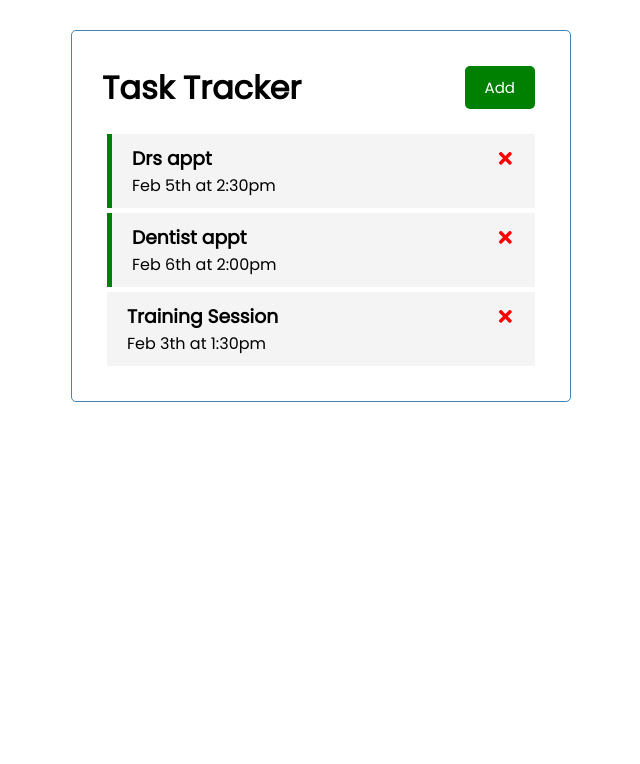
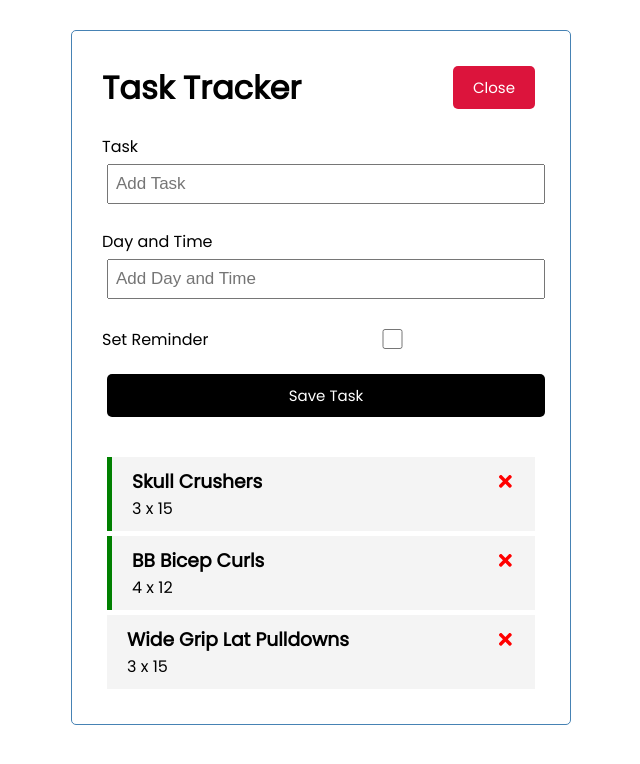
Before and after one commit to vcastle/react-task-tracker, a React (Create React App) app: page / in a window 1280 px wide. Both pictures are taken after a click on the button "Add". Shown: the top 764 px of the page, without its empty margins (319-959 px from the left). Built offline with nearby package versions, Linux system fonts and the light colour scheme.

Commit message:
finished add task functionality

```diff
--- a/src/App.js
+++ b/src/App.js
@@ -1,28 +1,38 @@
 import { useState } from "react";
 import Header from "./components/Header";
 import Tasks from "./components/Tasks";
+import AddTask from "./components/AddTask";
 
 function App() {
+  const [showAddTask, setShowAddTask] = useState(false)
   const [tasks, setTasks] = useState([
     {
       id: 1,
-      text: "Drs appt",
-      day: "Feb 5th at 2:30pm",
+      text: "Skull Crushers",
+      day: "3 x 15",
       reminder: true,
     },
     {
       id: 2,
-      text: "Dentist appt",
-      day: "Feb 6th at 2:00pm",
+      text: "BB Bicep Curls",
+      day: "4 x 12",
       reminder: true,
     },
     {
       id: 3,
-      text: "Training Session",
-      day: "Feb 3th at 1:30pm",
+      text: "Wide Grip Lat Pulldowns",
+      day: "3 x 15",
       reminder: false,
     },
   ]);
+
+  // Add Task
+  const addTask = (task) => {
+    const id = Math.floor(Math.random() * 10000) + 1;
+    const newTask = { id, ...task };
+
+    setTasks([...tasks, newTask]);
+  }
 
   // Delete Task
   const deleteTask = (id) => {
@@ -39,7 +49,12 @@
 
   return (
     <div className="container">
-      <Header />
+      <Header
+        onAdd={() => setShowAddTask(!showAddTask)}
+        showAdd={showAddTask}/>
+
+      {showAddTask && <AddTask onAdd={addTask}/>}
+
       {tasks.length > 0 ?
         <Tasks
           tasks={tasks}
--- /dev/null
+++ b/src/components/AddTask.js
@@ -0,0 +1,56 @@
+import { useState } from 'react';
+
+const AddTask = ({ onAdd }) => {
+    const [text, setText] = useState('');
+    const [day, setDay] = useState('');
+    const [reminder, setReminder] = useState(false);
+    const onSubmit = (e) => {
+        e.preventDefault();
+
+        if(!text) {
+            alert('Please add task');
+            return;
+        }
+
+        onAdd({ text, day, reminder});
+
+        setText('');
+        setDay('');
+        setReminder(false);
+    }
+    return (
+        <form className='add-form' onSubmit={onSubmit}>
+            <div className='form-control'>
+                <label>Task</label>
+                <input
+                    type='text'
+                    placeholder='Add Task'
+                    value={text}
+                    onChange={(e) => setText(e.target.value)}/>
+            </div>
+            <div className='form-control'>
+                <label>Day and Time</label>
+                <input
+                    type='text'
+                    placeholder='Add Day and Time'
+                    value={day}
+                    onChange={(e) => setDay(e.target.value)}/>
+            </div>
+            <div className='form-control form-control-check'>
+                <label>Set Reminder</label>
+                <input
+                    type='checkbox'
+                    checked={reminder}
+                    value={reminder}
+                    onChange={(e) => setReminder(e.currentTarget.checked)}/>
+            </div>
+
+            <input
+                type='submit'
+                value='Save Task'
+                className='btn btn-block'/>
+        </form>
+    )
+}
+
+export default AddTask
--- a/src/components/Header.js
+++ b/src/components/Header.js
@@ -1,15 +1,14 @@
 import PropTypes from 'prop-types';
 import Button from './Button';
 
-const Header = ({title}) => {
-    const onClick = () => {
-        console.log('clicked');
-    }
-
+const Header = ({title, onAdd, showAdd }) => {
     return (
         <header className='header'>
             <h1>{title}</h1>
-            <Button color='green' text='Add' onClick={onClick} />
+            <Button
+                color={showAdd ? 'crimson' : 'green'}
+                text={showAdd ? 'Close' : 'Add'}
+                onClick={onAdd} />
         </header>
     )
 }
```
